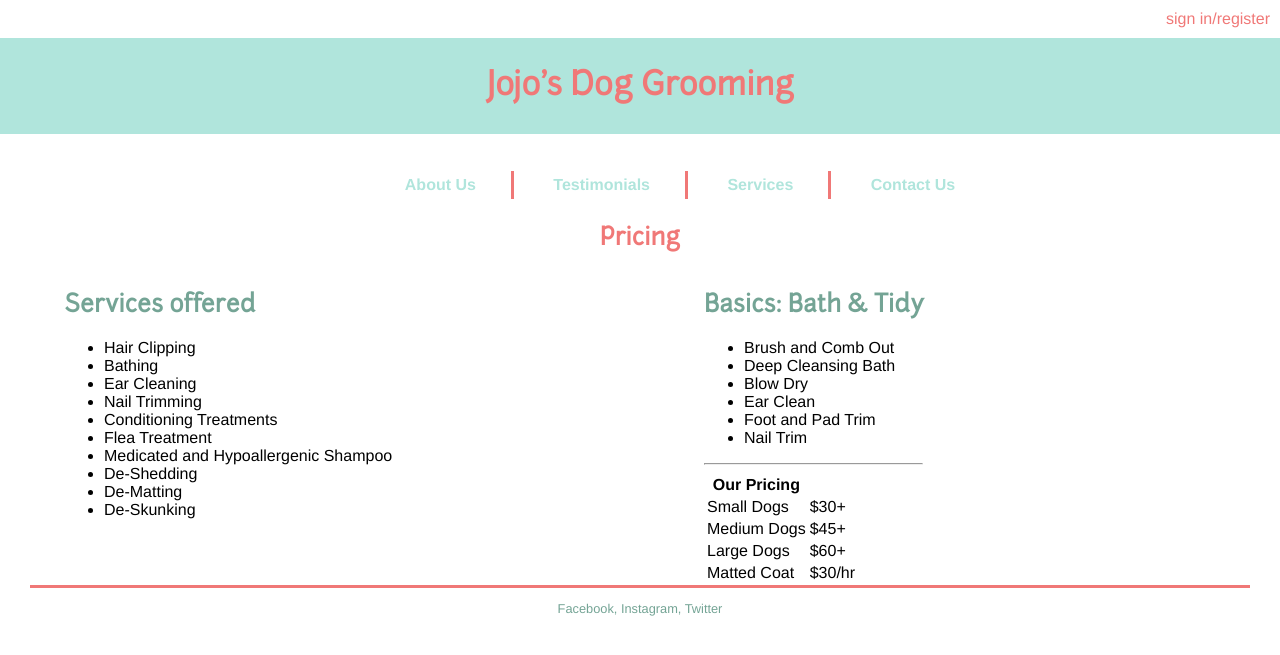
After one commit to beruburu/Jojo, a PHP site: page /Pricing.html in a window 1280 px wide. The commit adds this page. Shown: the top 655 px of the page. Run offline with PHP 8.4, Linux system fonts and the light colour scheme.

Commit message:
Added a specialty font family and created the pricing page.

```diff
--- /dev/null
+++ b/Pricing.html
@@ -0,0 +1,91 @@
+<!DOCTYPE html>
+
+<html lang="en">
+    <head>
+        <meta charset="utf-8" />
+        <title>Jojo's Dog Grooming - Pricing</title>
+        <link rel="stylesheet" href="style/base.css">
+        <link rel="stylesheet" href="style/Pricing.css">
+    </head>
+
+    <body>
+
+        <div id="signin">
+            <a href="#">sign in/register</a>
+        </div>
+        <header>
+			<h1>Jojo's Dog Grooming</h1>
+		</header>
+        <nav>
+            <div class="dropdown">
+                <ul id="nav">
+                    <li><a href="#">About Us</a></li>
+                    <li><a href="#">Testimonials</a></li>
+                    <li><a href="#" id="drop">Services</a>
+					    <div class="dropdowncontent">
+						    <ul>
+                                <li><a href="#">Pricing</a></li>
+					            <li><a href="#">Booking</a></li>
+					            <li><a href="#">FAQs</a></li>
+                            </ul>
+			            </div></li>
+                    <li><a href="#">Contact Us</a></li>
+                </ul>
+            </div>
+        </nav>
+
+		<div id="content">
+            <h2 id="price">Pricing</h2>
+            <div id="leftcol">
+				<h2>Services offered</h2>
+                <ul>
+                    <li>Hair Clipping</li>
+                    <li>Bathing</li>
+                    <li>Ear Cleaning</li>
+                    <li>Nail Trimming</li>
+                    <li>Conditioning Treatments</li>
+                    <li>Flea Treatment</li>
+                    <li>Medicated and Hypoallergenic Shampoo</li>
+                    <li>De-Shedding</li>
+                    <li>De-Matting</li>
+                    <li>De-Skunking</li>
+                </ul>
+			</div>
+
+			<div id="rightcol">
+				<h2>Basics: Bath & Tidy</h2>
+                <ul>
+                    <li>Brush and Comb Out</li>
+                    <li>Deep Cleansing Bath</li>
+                    <li>Blow Dry</li>
+                    <li>Ear Clean</li>
+                    <li>Foot and Pad Trim</li>
+                    <li>Nail Trim</li>
+                </ul>
+                <hr>
+                <table>
+                    <tr colspan="2"><th>Our Pricing</th></tr>
+                    <tr>
+                        <td>Small Dogs</td>
+                        <td>$30+</td>
+                    </tr>
+                    <tr>
+                        <td>Medium Dogs</td>
+                        <td>$45+</td>
+                    </tr>
+                    <tr>
+                        <td>Large Dogs</td>
+                        <td>$60+</td>
+                    </tr>
+                    <tr>
+                        <td>Matted Coat</td>
+                        <td>$30/hr</td>
+                    </tr>
+                </table>
+			</div>
+		<footer>
+		    <p>Facebook, Instagram, Twitter</p>
+		</footer>
+        </div>
+    </body>
+</html>
--- a/Style/Base.css
+++ b/Style/Base.css
@@ -1,3 +1,14 @@
+@font-face {
+    font-family: 'junction';
+    src: url('junctionFont/Junction-webfont.eot');
+    src: url('junctionFont/Junction-webfont.eot?#iefix') format('embedded-opentype'),
+         url('junctionFont/Junction-webfont.woff') format('woff'),
+         url('junctionFont/Junction-webfont.ttf') format('truetype'),
+         url('junctionFont/Junction-webfont.svg#junction') format('svg');
+    font-weight: normal;
+    font-style: normal;
+
+}
 body {
     background-color: #ffffff;
     font-family: Helvetica, Calibri, sans-serif;
@@ -11,6 +22,7 @@ body {
     margin-bottom: 0;
 }
 h1 {
+    font-family: junction, sans-serif;
     background-color: #B0E5DC;
     color: #f07877;
     text-align: center;
@@ -65,6 +77,7 @@ nav ul li:nth-last-child(1) {
     display: inline-block;
 }
 h2 {
+    font-family: junction, sans-serif;
     color: #74A495;
 }
 #nav{
@@ -114,11 +127,14 @@ h2 {
     float: left;
 }
 footer {
+    border-top: 3px solid #f07877;
     clear: left;
     text-align: center;
     font-size: 0.8em;
+    color: #74A495;
+    margin: 0px 30px;
 }
 #content {
     position: relative;
-    top: 50px;
+    top: 70px;
 }
--- /dev/null
+++ b/Style/Pricing.css
@@ -0,0 +1,4 @@
+#price {
+    color: #f07877;
+    text-align: center;
+}
```
Also changed, not shown: Style/junctionFont/Junction-webfont.svg (added), Style/junctionFont/Junction-webfont.ttf (added), Style/junctionFont/Junction-webfont.woff (added), Style/junctionFont/Junction.otf (added), 1 other file.
